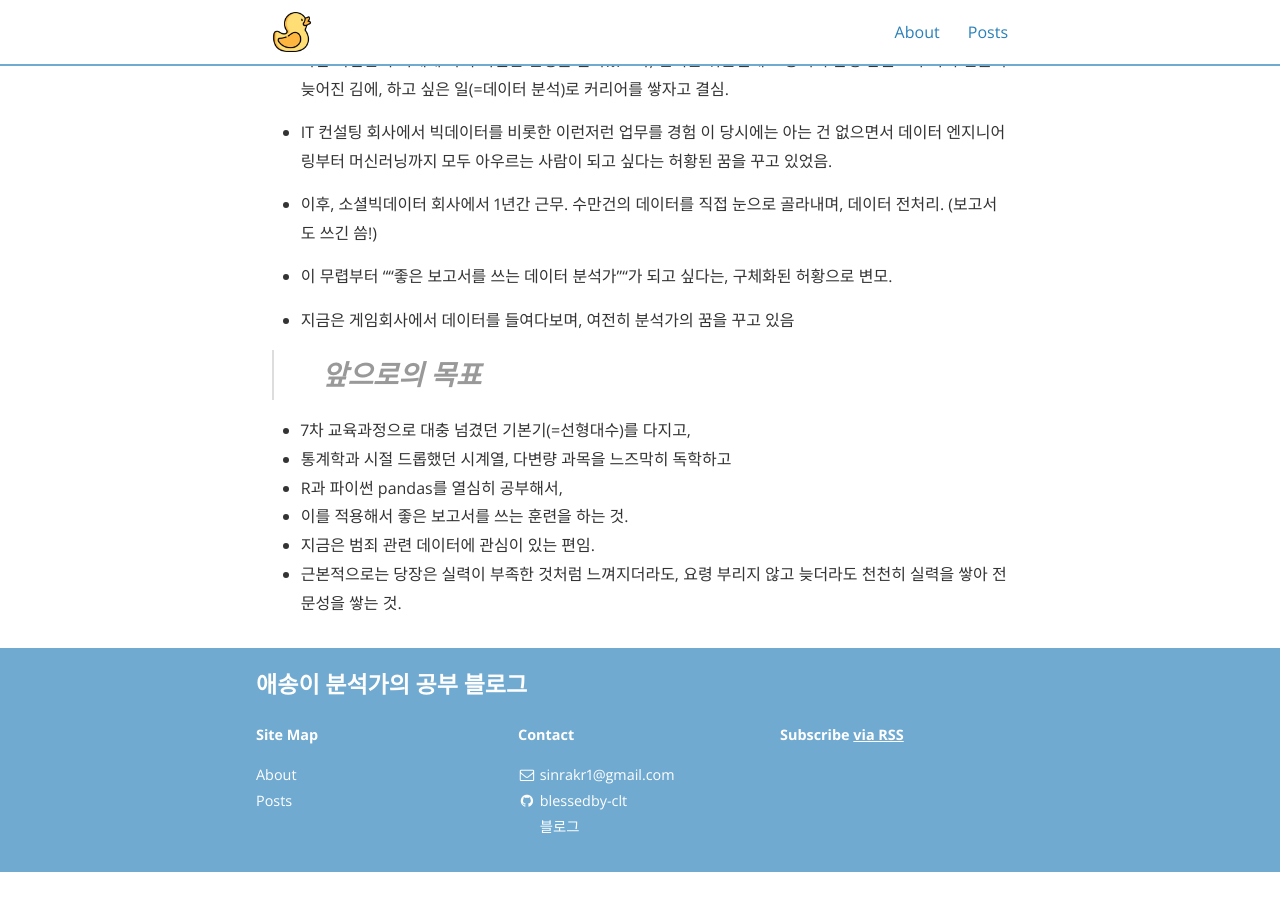
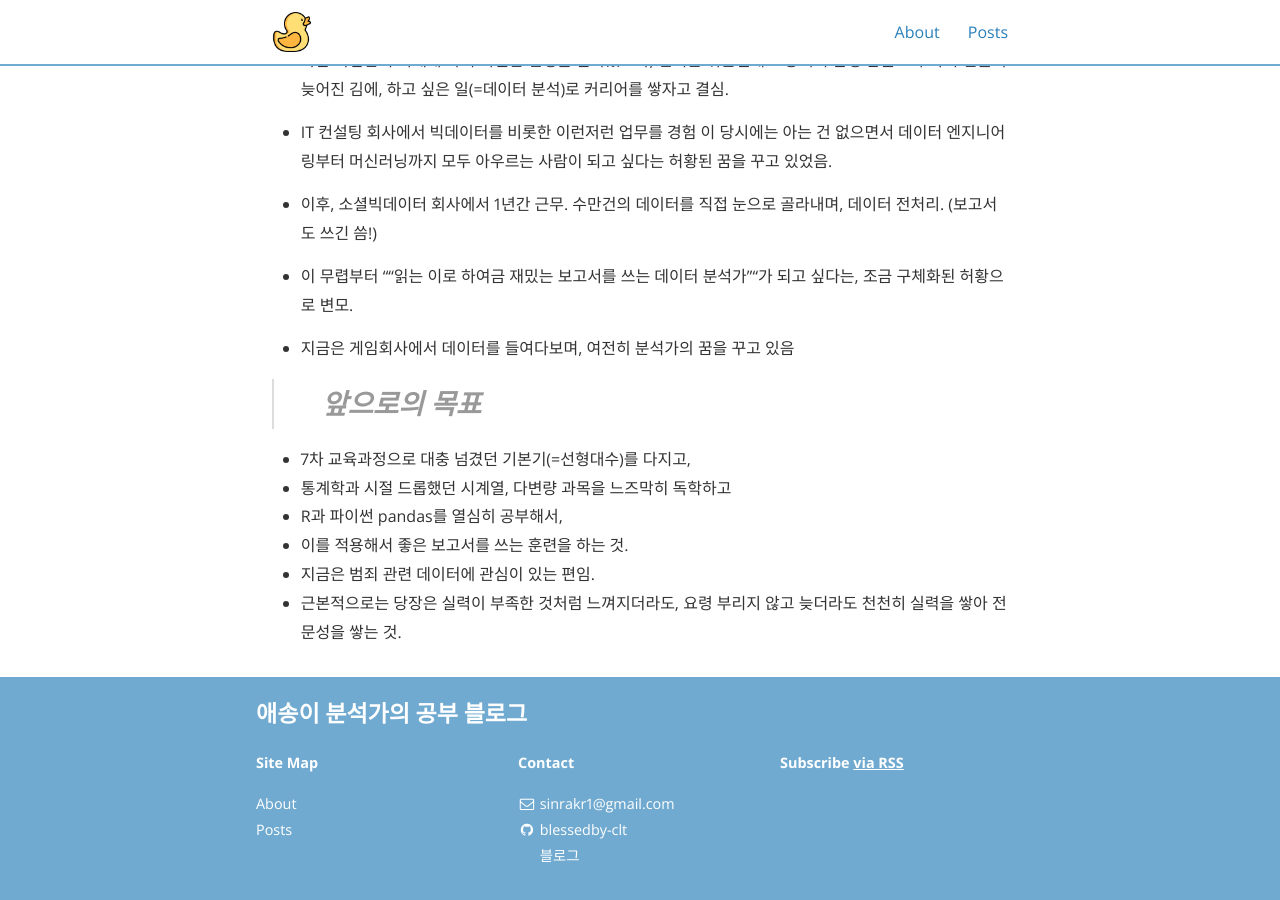
Before and after one commit to blessedby-clt/blessedby-clt.github.io, a Jekyll site: the page built from about.md, in a window 1280 px wide and 900 px high, scrolled down 864 px. Built offline with Jekyll 4.4.1, drawn with Linux system fonts in a browser that asks for light colours; nearby versions of some CDN libraries; before the commit the page ends 1736 px from its top, so only the background shows below that.

Commit message:
Update about.md

```diff
--- a/about.md
+++ b/about.md
@@ -34,7 +34,7 @@ main_nav: true
 * 이후, 소셜빅데이터 회사에서 1년간 근무.
   수만건의 데이터를 직접 눈으로 골라내며, 데이터 전처리. (보고서도 쓰긴 씀!)
 
-* 이 무렵부터 ""좋은 보고서를 쓰는 데이터 분석가""가 되고 싶다는, 구체화된 허황으로 변모.
+* 이 무렵부터 ""읽는 이로 하여금 재밌는 보고서를 쓰는 데이터 분석가""가 되고 싶다는, 조금 구체화된 허황으로 변모.
 
 * 지금은 게임회사에서 데이터를 들여다보며, 여전히 분석가의 꿈을 꾸고 있음
 
```
